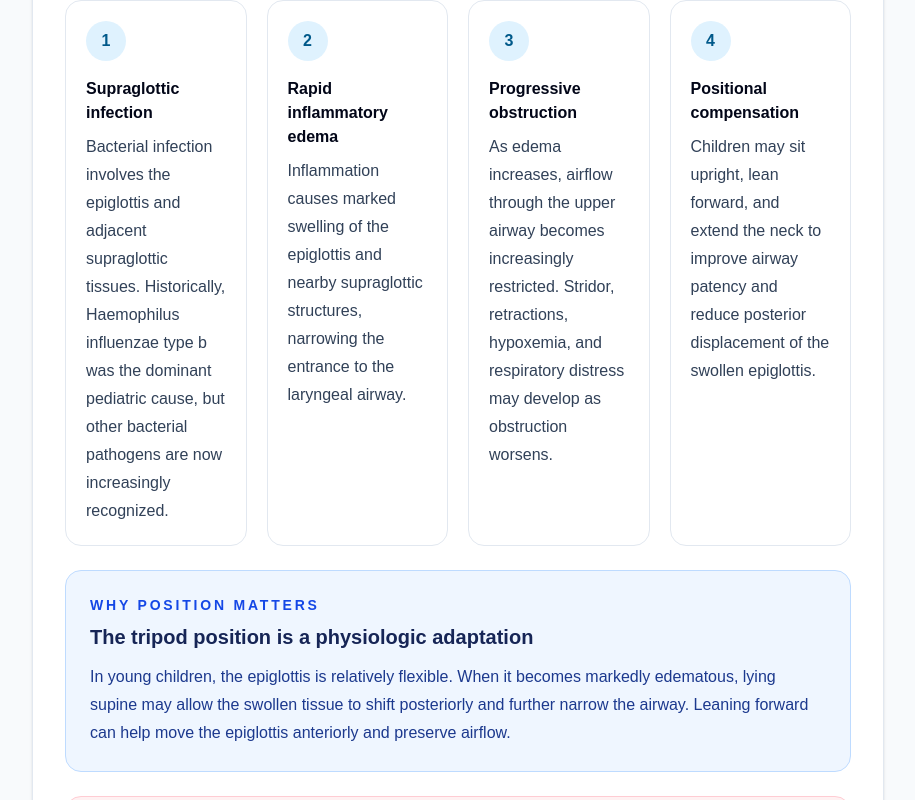
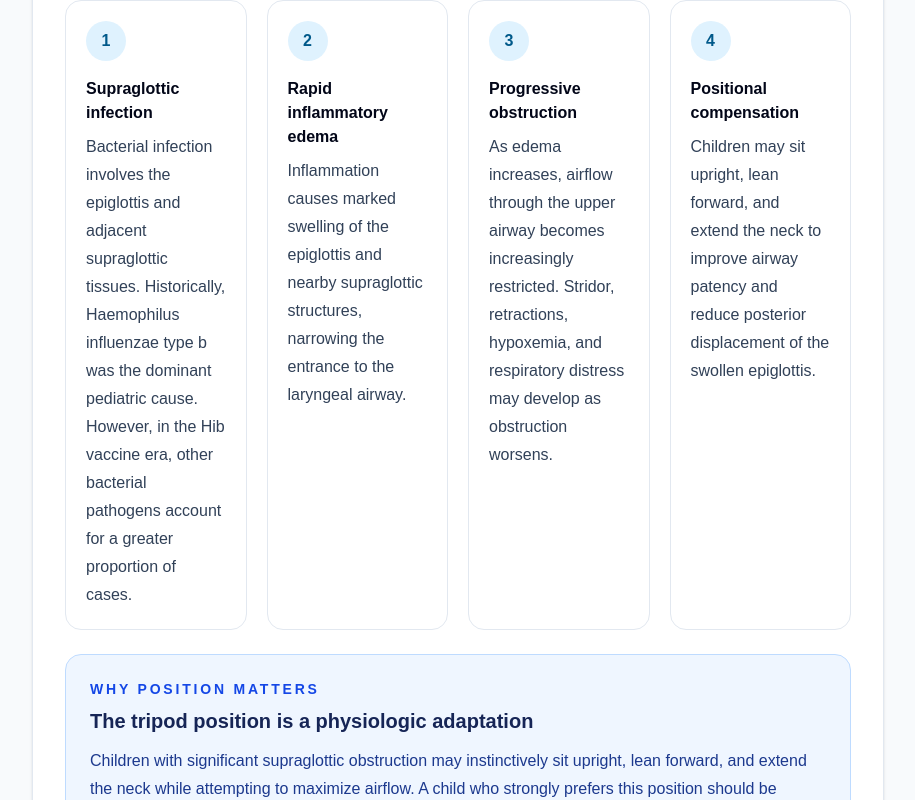
Before and after one commit to ChrisDobbinsMD/Pediatlas, a Next.js app: page /respiratory/upper-airway/epiglottitis in a window 1280 px wide. Shown: the part 2620-3420 px from the top of the page, without its empty margins (308-1223 px from the left). Built offline with nearby package versions, Linux system fonts and the light colour scheme.

Commit message:
worked on epiglottits some more

```diff
--- a/src/app/respiratory/upper-airway/epiglottitis/page.tsx
+++ b/src/app/respiratory/upper-airway/epiglottitis/page.tsx
@@ -470,7 +470,7 @@ export default function EpiglottitisPage() {
               <ProcessStep
                 number="1"
                 title="Supraglottic infection"
-                description="Bacterial infection involves the epiglottis and adjacent supraglottic tissues. Historically, Haemophilus influenzae type b was the dominant pediatric cause, but other bacterial pathogens are now increasingly recognized."
+                description="Bacterial infection involves the epiglottis and adjacent supraglottic tissues. Historically, Haemophilus influenzae type b was the dominant pediatric cause. However, in the Hib vaccine era, other bacterial pathogens account for a greater proportion of cases."
               />
 
               <ProcessStep
@@ -498,11 +498,11 @@ export default function EpiglottitisPage() {
               tone="blue"
             >
               <p>
-                In young children, the epiglottis is relatively flexible. When
-                it becomes markedly edematous, lying supine may allow the
-                swollen tissue to shift posteriorly and further narrow the
-                airway. Leaning forward can help move the epiglottis anteriorly
-                and preserve airflow.
+                Children with significant supraglottic obstruction may
+                instinctively sit upright, lean forward, and extend the neck
+                while attempting to maximize airflow. A child who strongly
+                prefers this position should be allowed to remain there rather
+                than being forced supine for examination.
               </p>
             </Callout>
 
@@ -1011,20 +1011,6 @@ export default function EpiglottitisPage() {
                 </ul>
               </InfoCard>
             </div>
-
-            <Callout
-              label="Bottom Line"
-              title="Airway before everything else"
-              tone="blue"
-            >
-              <p>
-                In suspected epiglottitis, minimize agitation and assess whether
-                the airway can remain safely patent. Escalate early when
-                obstruction is progressing, secure a threatened airway in a
-                controlled setting, and then provide appropriate antimicrobial
-                and supportive therapy.
-              </p>
-            </Callout>
           </DiseaseSection>
           {/* =================================================
         DISPOSITION
--- a/src/app/respiratory/upper-airway/page.tsx
+++ b/src/app/respiratory/upper-airway/page.tsx
@@ -27,7 +27,7 @@ const diseases = [
     description:
       "Rapidly progressive inflammation of the epiglottis and supraglottic airway that can cause life-threatening airway obstruction.",
     age: "Now uncommon in vaccinated children; can occur across age groups",
-    status: "In Progress",
+    status: "Available!",
   },
   {
     name: "Bacterial Tracheitis",
```
